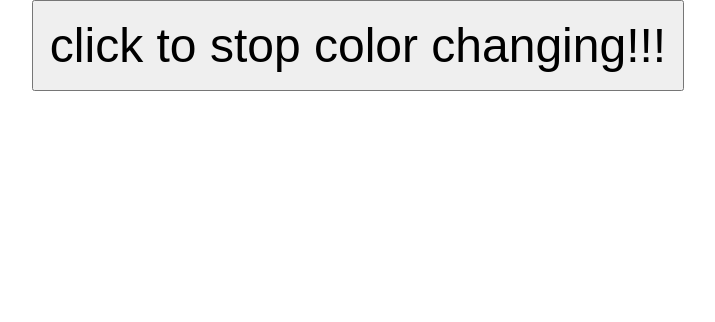
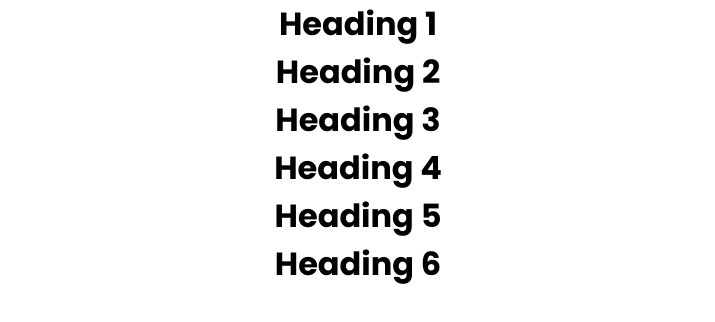
Before and after one commit to CodeWithSachin/Learn-JavaScript, a plain HTML site: page index.html in a window 1280 px wide. Shown: the whole page, without its empty margins (282-997 px from the left). Drawn offline with Linux system fonts and the light colour scheme.

Commit message:
promises

```diff
--- a/index.html
+++ b/index.html
@@ -9,7 +9,7 @@
     <script src="./Part-3.js" defer></script>
 </head>
 
-<body style="display:flex;justify-content:center;text-align:center;">
+<body style="display:flex;flex-direction: column;justify-content:center;text-align:center;">
     <!--
     <nav>
         <div class="nav_container">
@@ -255,7 +255,13 @@
         </form>
     </section> -->
 
-<button style="padding: 1rem; font-size: 3rem;">click to stop color changing!!!</button>
+<!-- <button style="padding: 1rem; font-size: 3rem;">click to stop color changing!!!</button> -->
+<h1 class="heading1">Heading 1</h1>
+<h1 class="heading2">Heading 2</h1>
+<h1 class="heading3">Heading 3</h1>
+<h1 class="heading4">Heading 4</h1>
+<h1 class="heading5">Heading 5</h1>
+<h1 class="heading6">Heading 6</h1>
 
 
 
```
Also changed, not shown: Part-3.js (+90 -0 lines).
